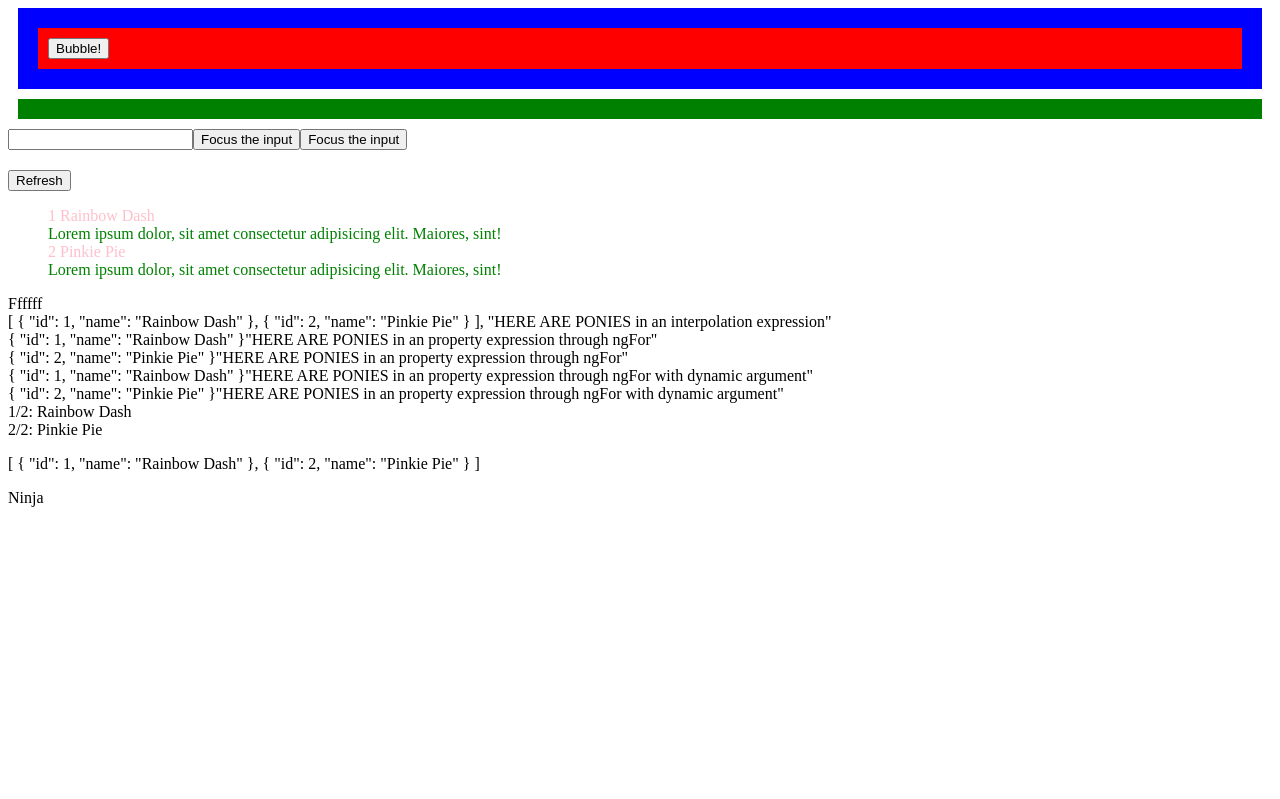
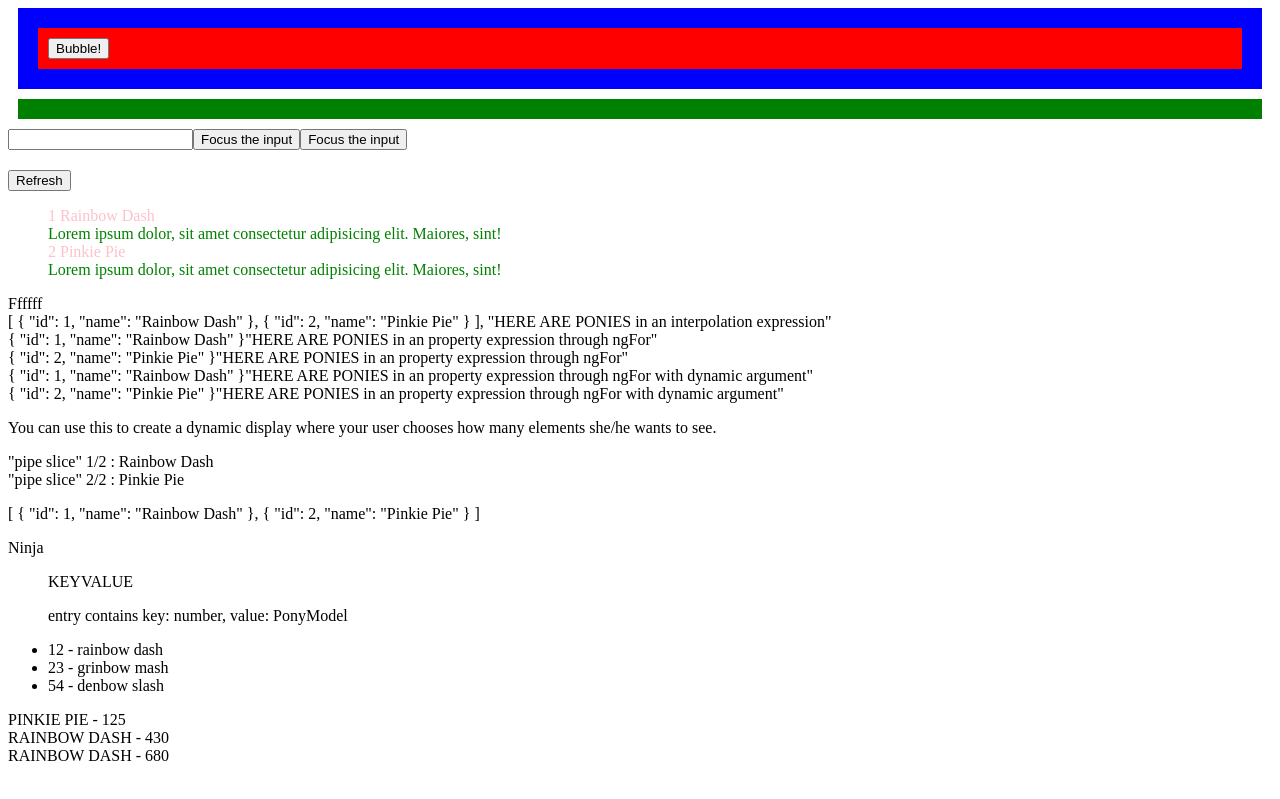
Before and after one commit to Tabalamari/ponyracer, an Angular app: page / in a window 1280 px wide. Shown: the part 403-1202 px from the top of the page. Before the commit the page ends 960 px from the top, so only its background shows below. Built offline with nearby package versions, Linux system fonts and the light colour scheme.

Commit message:
Pipe keyvalue Comparator,  Uppercase, Lowercase,  Titlecase

```diff
--- a/src/ponies.component.ts
+++ b/src/ponies.component.ts
@@ -1,5 +1,5 @@
 import { Component, ViewEncapsulation } from '@angular/core';
-import { CommonModule } from '@angular/common';
+import { CommonModule, KeyValue } from '@angular/common';
 import { PonyModel } from './pony-model.interface';
 import { PonyComponent } from './pony.component';
 
@@ -16,18 +16,47 @@ import { PonyComponent } from './pony.component';
 
     <div *ngFor="let pony of ponies | slice : 0 : 2"> {{pony | json}}"HERE ARE PONIES in an property expression through ngFor"</div>
     <div *ngFor="let pony of ponies | slice : 0 : size"> {{pony | json}}"HERE ARE PONIES in an property expression through ngFor with dynamic argument"</div>
-    <!-- <p>You can use this to create a dynamic display where your user chooses how many elements she/he wants to see.</p> -->
+    <p>You can use this to create a dynamic display where your user chooses how many elements she/he wants to see.</p>
     <div *ngFor="let pony of ponies | slice : 0 : 2 as total; index as i">
-        {{ i + 1 }}/{{ total.length }}: {{ pony.name }}
+        "pipe slice" {{ i + 1 }}/{{ total.length }} : {{ pony.name }}
     </div>
-    <p [textContent]="ponies | json">"HERE ARE PONIES in a property expression"<p>
-    <p>{{ 'Ninja Squad' | slice:0:5 }}</p>`,
+
+    <p [textContent]="ponies | json">"HERE ARE PONIES in a property expression"</p>
+    <p>{{ 'Ninja Squad' | slice:0:5 }}</p>
+
+    <ul>
+        <p>KEYVALUE</p>
+        <p> entry contains  key: number, value: PonyModel  </p>
+        <li *ngFor="let entry of poniesMap | keyvalue">{{ entry.key }} - {{ entry.value.name | lowercase }}</li>
+    </ul>
+            <!-- entry contains { key: PonyModel, value: number } -->
+    <div *ngFor="let entry of poniesWithScore | keyvalue : ponyComparator">{{ entry.key.name | uppercase }} - {{ entry.value }}</div>
+    `,
     standalone: true,
     imports: [CommonModule, PonyComponent],
 })
 export class PoniesComponent {
     size = 2;
     ponies: Array<PonyModel> = [{ id: 1, name: 'Rainbow Dash' }, { id: 2, name: 'Pinkie Pie' }];
+    poniesMap = new Map<number, PonyModel>();
+    poniesWithScore = new Map<PonyModel, number>();
+
+    constructor() {
+        this.poniesMap.set(12, { id: 1, name: 'Rainbow Dash' })
+        this.poniesMap.set(23, { id: 2, name: 'Grinbow Mash' })
+        this.poniesMap.set(54, { id: 3, name: 'Denbow Slash' })
+        this.poniesWithScore.set({ id: 4, name: 'Rainbow Dash' }, 430)
+        this.poniesWithScore.set({ id: 5, name: 'Rainbow Dash' }, 680)
+        this.poniesWithScore.set({ id: 6, name: 'Pinkie Pie' }, 125);
+    }
+
+    ponyComparator(a: KeyValue<PonyModel, number>, b: KeyValue<PonyModel, number>): -1 | 0 | 1 {
+        if (a.key.name === b.key.name) {
+            return 0;
+        }
+        return a.key.name < b.key.name ? -1 : 1;
+    }
+
     refreshPonies() {
         this.ponies = [{ id: 3, name: 'Fluttershy' }, { id: 4, name: 'Rarity' }]
     }
```
